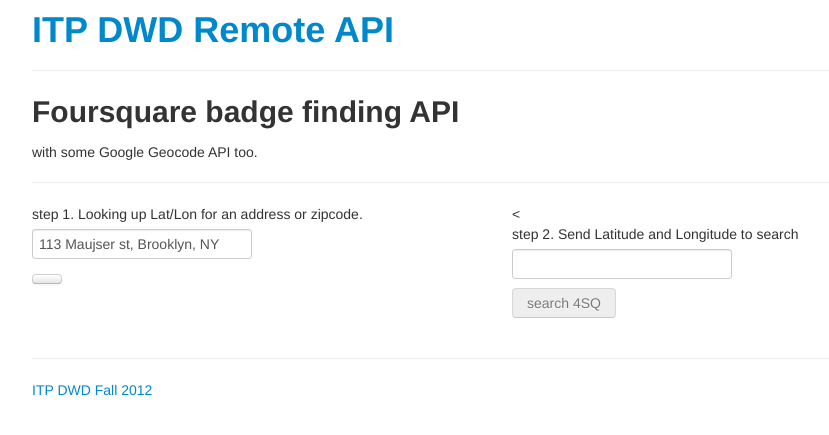
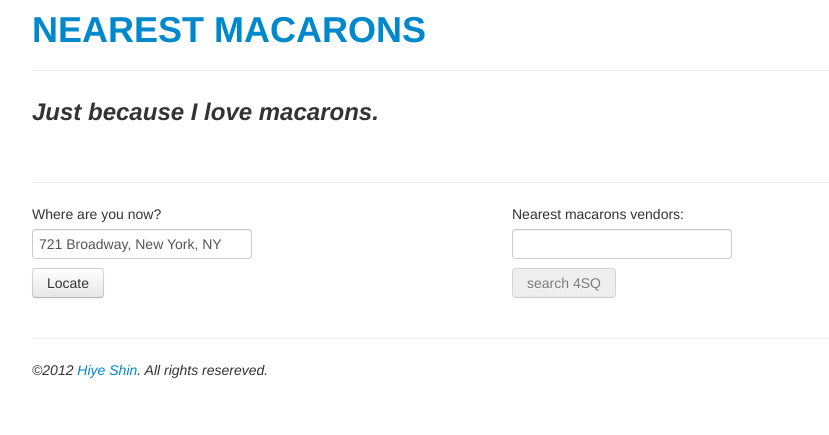
Before and after one commit to hiyeshin/nearestMacarons, a Flask app: page / in a window 1280 px wide. Shown: the top 435 px of the page, without its empty margins (138-967 px from the left). Run offline with Flask 2, Linux system fonts and the light colour scheme; some libraries are stand-ins or nearby versions; some web fonts are replaced.

Commit message:
first commit

```diff
--- a/app.py
+++ b/app.py
@@ -6,16 +6,16 @@
 from flask import Flask, request, render_template, redirect, abort, jsonify
 import requests
 
-# from twilio.rest import TwilioRestClient
-
 app = Flask(__name__)
 
 
-# @app.route('/')
-# def main():
-# 	return render_template('index.html')
+# access tokens allow apps to make rewquests to foursquare on the behalf of a user.
+# each access token is unique to the user and consumer key
+
+# some of the endpoints do not require the specific user information, such as venue search.
 
 @app.route("/", methods = ['GET', 'POST'])
+
 def fsqdemo():
 	if request.method == "GET":
 		return render_template('fsq.html')
@@ -30,7 +30,10 @@
 		fsq_query = {
 			'client_id': os.environ.get('FOURSQUARE_CLIENT_ID'),
 			'client_secret': os.environ.get('FOURSQUARE_CLIENT_SECRET'),
-			'v': '20121113' # this saves the date data, whichi is nice thing about foursquare
+			'v': '20121116',
+			'query': 'macaron' # this saves the date data, whichi is nice thing about foursquare
+			# v means version.
+			# v = YYYYMMDD
 		}
 
 		results = requests.get(fsq_url, params = fsq_query)
--- a/requirements.txt
+++ b/requirements.txt
@@ -3,4 +3,4 @@
 unidecode
 Flask-mongoengine
 twilio
-requests
+requests==0.14.1
--- a/templates/fsq.html
+++ b/templates/fsq.html
@@ -1,22 +1,22 @@
 {% extends "layout/main.html" %}
 
 {% block body %}
-<h2> Foursquare badge finding API</h2>
-<p> with some Google Geocode API too. </p>
+<h3> <i> Just because I love macarons. </i> </h3>
+
+<br />
 
 <hr>
 
 <div class = "row">
 	<div class = "span6">
-		<label for = "user_address"> step 1. Looking up Lat/Lon for an address or zipcode. </label>
-		<input type = "text" id = "user_address" name = "user_address" value = "113 Maujser st, Brooklyn, NY">
-		<br>
-		<imput type = "button" id = "locate_button" class = "btn" value = "Locate" >
+		<label for = "user_address"> Where are you now? </label>
+		<input type = "text" id = "user_address" name = "user_address" value = "721 Broadway, New York, NY"> <br>
+		<input type = "button" id = "locate_button" class = "btn" value = "Locate" >
 	</div>
 
 	<div class = "span6">
-		<<form method = "POST">
-			<label for = "user_address"> step 2. Send Latitude and Longitude to search </label>
+		<form method = "POST">
+			<label for = "user_latlng"> Nearest macarons vendors: </label>
 			<input type = "text" id = "user_latlng" name = "user_latlng" size = "40"> <br>
 			<input type = "submit" id = "search_button" class = "btn" value = "search 4SQ" disabled = disabled >
 		</form>
--- a/templates/layout/main.html
+++ b/templates/layout/main.html
@@ -7,7 +7,7 @@
         <meta charset="utf-8">
         <meta http-equiv="X-UA-Compatible" content="IE=edge,chrome=1">
         <title>{{ title }}</title>
-        <meta name="description" content="ITP DWD Example Site using templates">
+        <meta name="description" content="Website for ITP DWD class">
         <link rel="stylesheet" href="{{ url_for('static', filename='css/bootstrap.css') }}">
         <link rel="stylesheet" href="{{ url_for('static', filename='css/main.css') }}">
 
@@ -24,7 +24,7 @@
         <div class="container">
 
             <h1 class="pageheader">
-                <a href="/">ITP DWD Remote API</a>
+                <a href="/">NEAREST MACARONS</a>
             </h1>
 
             <hr>
@@ -35,7 +35,7 @@
 
             <hr/>
             <footer>
-                <p><a href="http://itppyweb.herokuapp.com">ITP DWD Fall 2012</a>
+                <p><i>©2012<a href="http://www.hiyeshin.com"> Hiye Shin</a>. All rights resereved.</i>
                </p>
             </footer>
 
```
Also changed, not shown: 3 other files.
